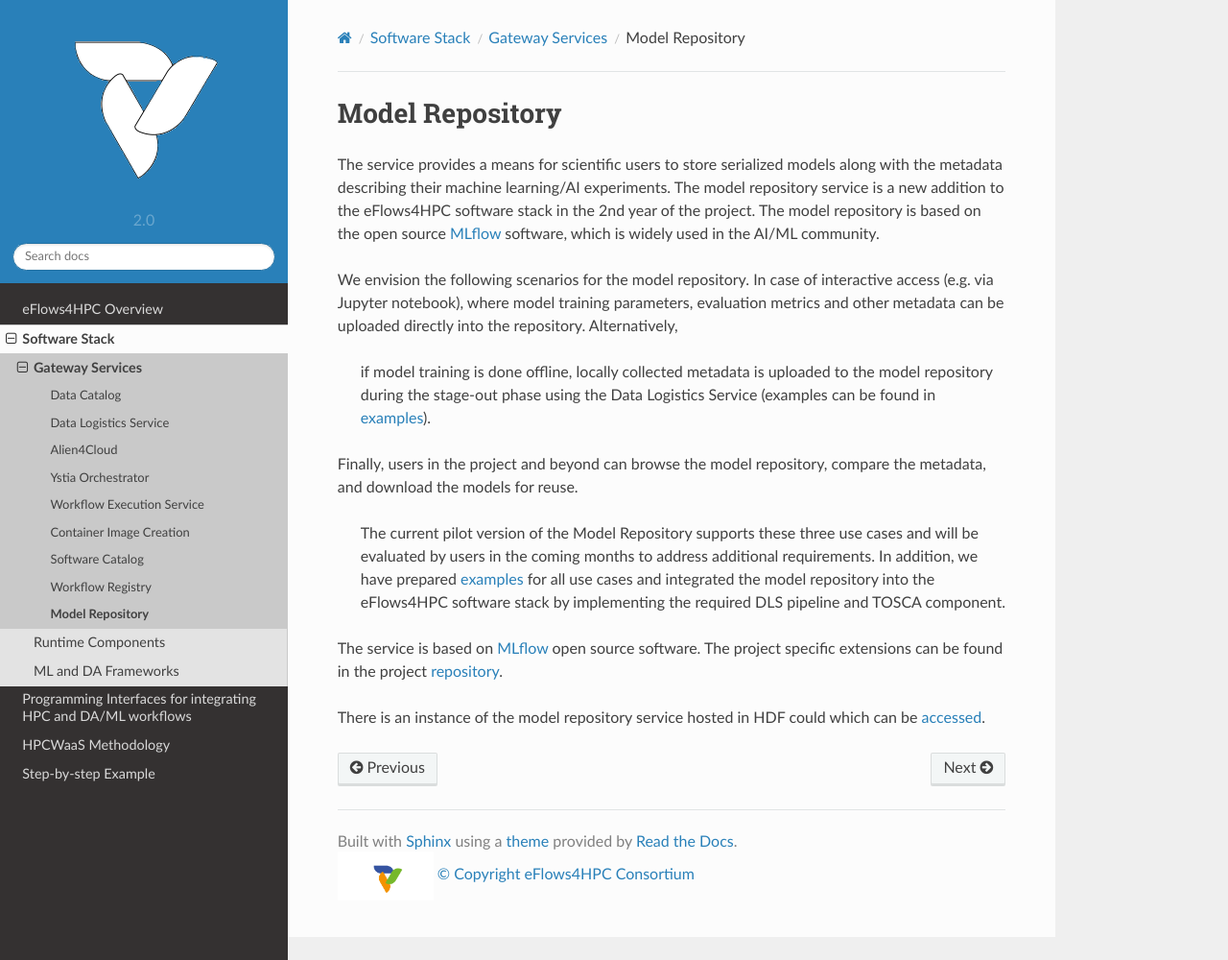
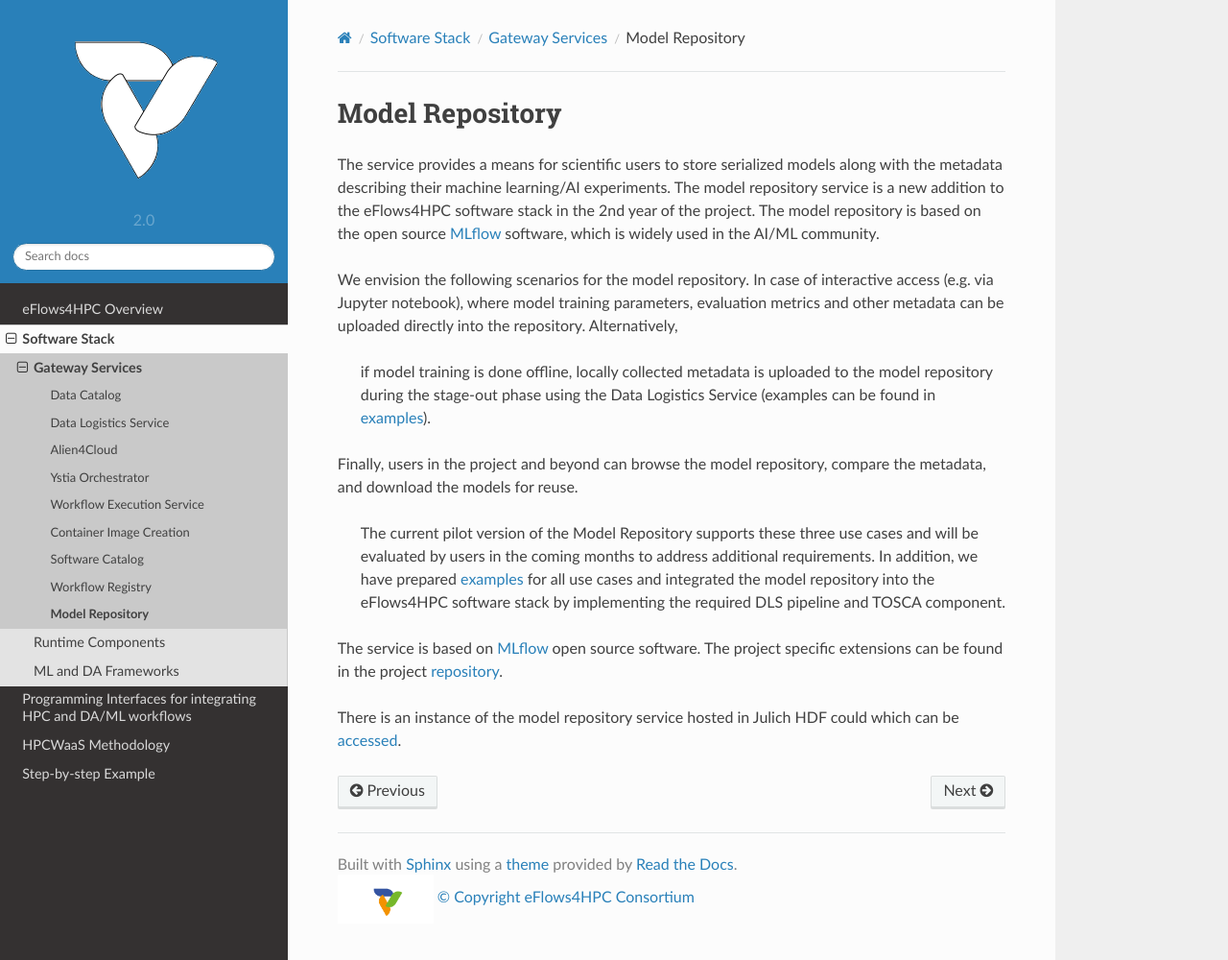
Before and after one commit to eflows4hpc/documentation, a Sphinx documentation site: the page built from doc/source/Sections/01_Software_Stack/01_Gateway_services/09_Model_repository.rst, in a window 1280 px wide and 1000 px high. Shown: the whole window at 96% size. Built offline with Sphinx 7.4.7 and the Read the Docs theme 2.0.0, drawn with Linux system fonts in a browser that asks for light colours; formulas are drawn with MathJax 3.

Commit message:
model repository

```diff
--- a/doc/source/Sections/01_Software_Stack/01_Gateway_services/09_Model_repository.rst
+++ b/doc/source/Sections/01_Software_Stack/01_Gateway_services/09_Model_repository.rst
@@ -23,7 +23,7 @@
 The service is based on MLflow_ open source software. The project specific extensions can be found
 in the project repository_.
 
-There is an instance of the model repository service hosted in HDF could which can be accessed_.
+There is an instance of the model repository service hosted in Julich HDF could which can be accessed_.
 
 
 
@@ -32,4 +32,4 @@
 .. _dagrepo: https://github.com/eflows4hpc/dls-dags
 .. _examples: https://github.com/eflows4hpc/model-repository/tree/main/notebooks
 .. _documentation: https://mlflow.org/docs/latest/index.html
-.. _accessed: https://zam10017.zam.kfa-juelich.de/#/experiments/0
+.. _accessed: https://modelrepository.eflows4hpc.eu
```
